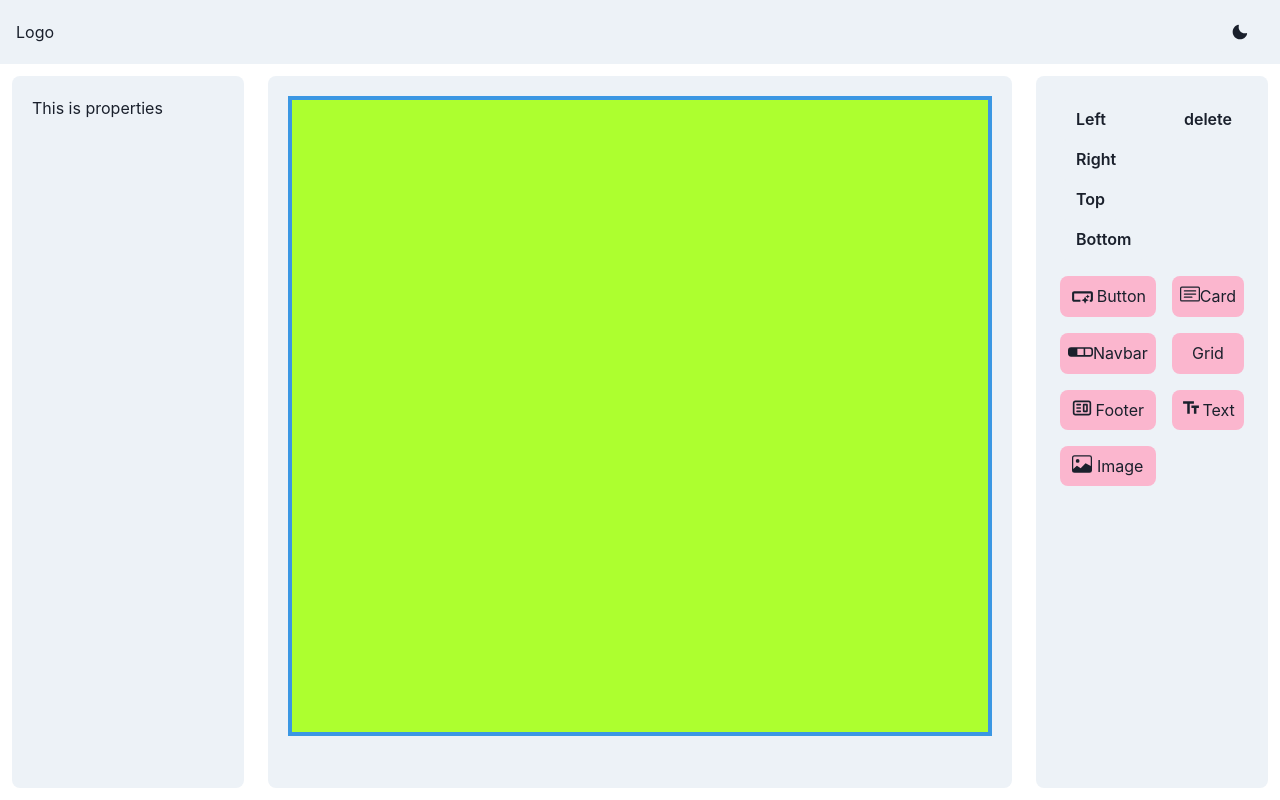
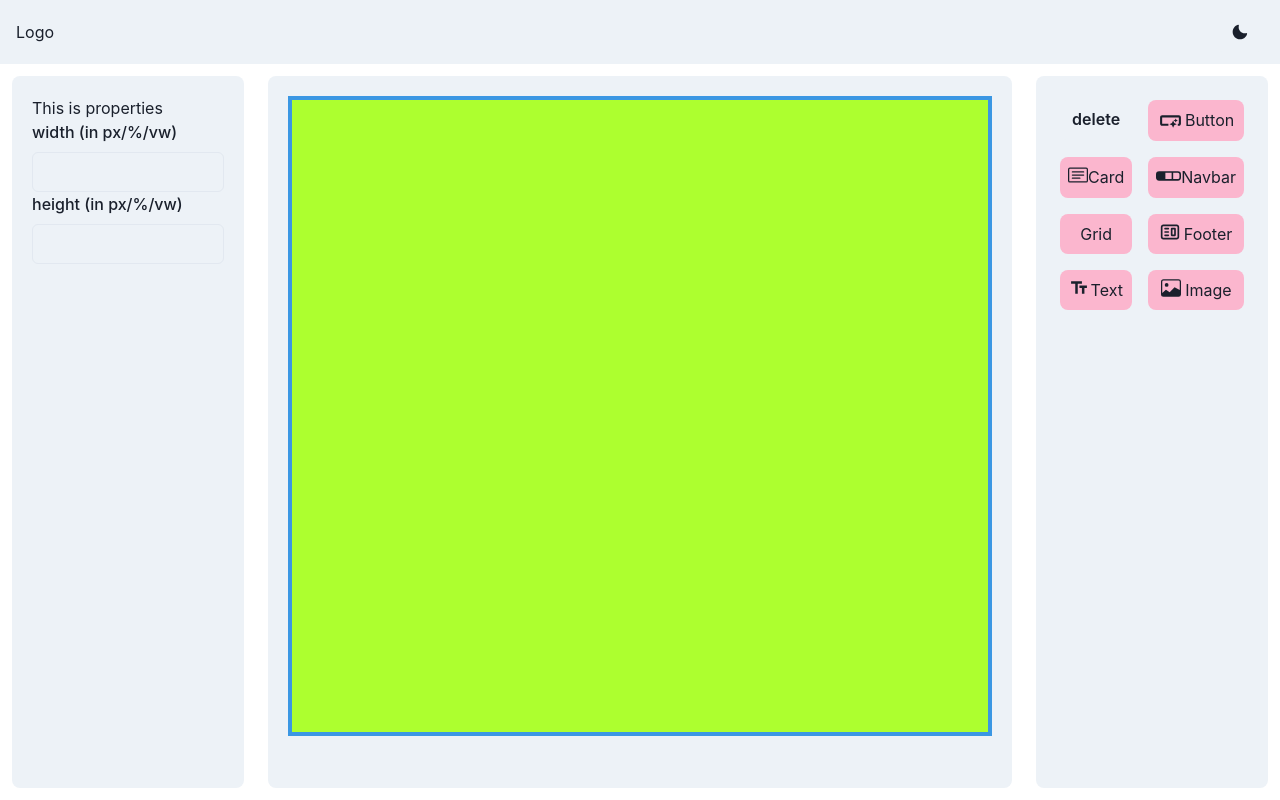
Before and after one commit to BryanRonad/TRINIT_BCT-IND_Dev01, a React (Create React App) app in the folder frontend/: page / in a window 1280 px wide. Built offline with nearby package versions, Linux system fonts and the light colour scheme.

Commit message:
get properties done

```diff
--- a/frontend/src/App.js
+++ b/frontend/src/App.js
@@ -21,15 +21,13 @@ import { BsImage } from "react-icons/bs";
 import PropertiesTab from "./components/PropertiesTab";
 
 function App() {
+  var i = 0;
   const [elementsArray, setElementsArray] = useState([]);
   const [webtags, setWebtags] = useState([]);
   const [activeid, setactiveid] = useState(null);
-  const [properties, setProperties] = useState({
-    width: 0,
-    height: 0,
-    index: 0,
-    columns: 0,
-    rows: 0,
+  const [properties, setProperites] = useState({
+    width: "",
+    height: "",
   });
 
   const iconSwitch = (element) => {
@@ -51,16 +49,6 @@ function App() {
     }
   };
 
-  // function handleOnDragEnd(result) {
-  //   if (!result.destination) return;
-
-  //   const items = Array.from(elementsArray);
-  //   const [reorderedItem] = items.splice(result.source.index, 1);
-  //   items.splice(result.destination.index, 0, reorderedItem);
-
-  //   setElementsArray(items);
-  // }
-
   useEffect(() => {
     const elementsArrayVariable = myElementsArray();
     setElementsArray(elementsArrayVariable);
@@ -69,7 +57,6 @@ function App() {
   const selectTag = (e) => {
     e.preventDefault();
     e.stopPropagation();
-    console.log(e.target.id);
     setactiveid(e.target.id);
     document.querySelector(".active").classList.remove("active");
     if (e.target.id) {
@@ -77,14 +64,11 @@ function App() {
     } else {
       document.querySelector(".main_div").classList.add("active");
     }
-    getProperties();
   };
 
-  const unselectTag = (e) => {
-    e.preventDefault();
-    document.getElementById(e.target.id).style.border = "";
-    setactiveid(null);
-  };
+  useEffect(() => {
+    getProperties();
+  }, [activeid]);
 
   const deletetag = (e) => {
     e.preventDefault();
@@ -95,6 +79,7 @@ function App() {
 
   const addelement = (event, element) => {
     event.preventDefault();
+    element["elem_id"] = webtags.length;
     if (activeid) {
       if (element.child) {
         webtags[activeid]["children"].push(element);
@@ -108,34 +93,24 @@ function App() {
   };
 
   const getProperties = () => {
-    document.getElementById(activeid);
+    if (activeid) {
+      setProperites(webtags[activeid].properties);
+    }
   };
 
-  const moveLeft = (e) => {
+  let name, value;
+  const changeprop = (e) => {
     e.preventDefault();
-    console.log(
-      document.getElementById(activeid).offsetTop,
-      document.getElementById(activeid).offsetLeft
-    );
+    name = e.target.id;
+    value = e.target.value;
+
+    setProperites({ ...properties, [name]: value });
   };
 
-  const moveRight = (e) => {
-    e.preventDefault();
-    console.log(activeid.offsetTop, activeid.offsetLeft);
-  };
-
-  const moveTop = (e) => {
-    e.preventDefault();
-    console.log(activeid.offsetTop, activeid.offsetLeft);
-  };
-
-  const moveBottom = (e) => {
-    e.preventDefault();
-    console.log(activeid.offsetTop, activeid.offsetLeft);
-  };
   return (
     <>
       <DragDropContext>
+        {console.log(properties)}
         <Grid
           templateColumns="repeat(10, 1fr)"
           templateRows="repeat(18, 1fr)"
@@ -154,7 +129,7 @@ function App() {
             rowSpan={17}
             colSpan={{ base: 2, md: 2, sm: 10 }}
           >
-            <PropertiesTab />
+            <PropertiesTab properties={properties} changeprop={changeprop} />
           </GridItem>
 
           {/* Website Workspace */}
@@ -166,11 +141,7 @@ function App() {
             bg={useColorModeValue("gray.100", "gray.900")}
             borderRadius="lg"
           >
-            <Website
-              elements={webtags}
-              selectTag={selectTag}
-              unselectTag={unselectTag}
-            />
+            <Website elements={webtags} selectTag={selectTag} />
           </GridItem>
 
           {/* DnD bar */}
@@ -196,12 +167,6 @@ function App() {
                   {...provided.droppableProps}
                   ref={provided.innerRef}
                 >
-                  <div>
-                    <Button onClick={moveLeft}>Left</Button>
-                    <Button onClick={moveRight}>Right</Button>
-                    <Button onClick={moveTop}>Top</Button>
-                    <Button onClick={moveBottom}>Bottom</Button>
-                  </div>
                   <Button onClick={deletetag}>delete</Button>
                   {elementsArray.map((ele, index) => (
                     <Draggable
--- a/frontend/src/components/PropertiesTab.jsx
+++ b/frontend/src/components/PropertiesTab.jsx
@@ -1,8 +1,32 @@
-import { Box, useColorModeValue } from "@chakra-ui/react";
+import {
+  Box,
+  FormControl,
+  FormLabel,
+  Input,
+  useColorModeValue,
+} from "@chakra-ui/react";
 import React from "react";
 
 const PropertiesTab = (props) => {
-	return <Box className="properties-tab">This is properties</Box>;
+  return (
+    <Box className="properties-tab">
+      This is properties
+      {Object.keys(props.properties).map(function (key) {
+        return (
+          <FormControl>
+            <FormLabel htmlFor={key}>{key} (in px/%/vw)</FormLabel>
+            <Input
+              id={key}
+              type="text"
+              maxW="xs"
+              value={props.properties[key]}
+			  onChange={props.changeprop}
+            />
+          </FormControl>
+        );
+      })}
+    </Box>
+  );
 };
 
 export default PropertiesTab;
--- a/frontend/src/elements/Navbar.jsx
+++ b/frontend/src/elements/Navbar.jsx
@@ -13,20 +13,6 @@ const Navbar = (props) => {
         tabIndex="1"
       >
         hi navbar compo
-        {props.childtags.map((ele, index) => {
-          if (ele.element === "Navbar") {
-            return <Navbar key={index} id={index} childtags={ele.children} />;
-          }
-          if (ele.element === "Footer") {
-            return <Footer key={index} id={index} />;
-          }
-          if (ele.element === "Button") {
-            return <NewButton key={index} id={'btn'+index} />;
-          }
-          if (ele.element === "Text") {
-            return <AddText key={index} id={'text'+index} />;
-          }
-        })}
       </div>
     </>
   );
--- a/frontend/src/elementsArray.js
+++ b/frontend/src/elementsArray.js
@@ -1,26 +1,89 @@
 var elementsArray = [
-  { element: "Button", icon: "MdOutlineSmartButton", child: true },
-  { element: "Card", icon: "BsCardText", child: true, children: [] },
   {
+    elem_id: "",
+    element: "Button",
+    icon: "MdOutlineSmartButton",
+    child: true,
+    properties: {
+      fontsize: "20px",
+      fontcolor: "black",
+      width: "100%",
+      height: "200px",
+    },
+  },
+  {
+    elem_id: "",
+    element: "Card",
+    icon: "BsCardText",
+    child: true,
+    properties: {
+      fontsize: "20px",
+      fontcolor: "black",
+      width: "100%",
+      height: "200px",
+    },
+  },
+  {
+    elem_id: "",
     element: "Navbar",
     icon: "BsSegmentedNav",
     child: false,
+    properties: {
+      fontsize: "20px",
+      fontcolor: "black",
+      width: "100%",
+      height: "200px",
+    },
+  },
+  {
+    elem_id: "",
+    element: "Grid",
+    icon: "MdOutlineSmartButton",
+    child: true,
+    id: 1,
+    properties: {
+      columns: 6,
+      rows: 2,
+      width: "100%",
+      height: "200px",
+    },
     children: [],
   },
   {
-    element: "Grid",
-    icon: "MdOutlineSmartButton",
+    elem_id: "",
+    element: "Footer",
+    icon: "CgWebsite",
+    child: false,
+    properties: {
+      fontsize: "20px",
+      fontcolor: "black",
+      width: "100%",
+      height: "200px",
+    },
+  },
+  {
+    elem_id: "",
+    element: "Text",
+    icon: "MdOutlineTextFields",
     child: true,
     properties: {
-		columns:6,
-		rows:2,
-		width:'100%',
-		height:'200px',
-	},
+      fontsize: "20px",
+      fontcolor: "black",
+      width: "100%",
+      height: "200px",
+    },
   },
-  { element: "Footer", icon: "CgWebsite", child: false, children: [] },
-  { element: "Text", icon: "MdOutlineTextFields", child: true },
-  { element: "Image", icon: "BsImage", child: true },
+  {
+    elem_id: "",
+    element: "Image",
+    icon: "BsImage",
+    child: true,
+    properties: {
+      src: "",
+      width: "100%",
+      height: "200px",
+    },
+  },
 ];
 
 function myElementsArray() {
```
Also changed, not shown: frontend/src/App.css (+0 -9 lines).
